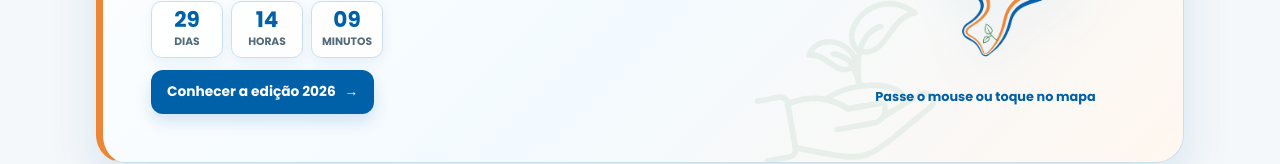
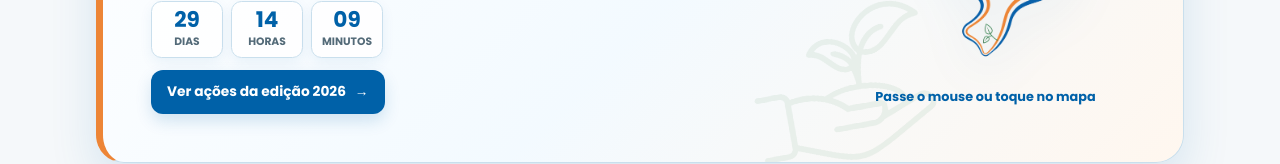
Before and after one commit to NataliaAraujo2/mobilizacao, a React (Vite) app: page / in a window 1280 px wide. Shown: the part 623-787 px from the top of the page. Built offline with nearby package versions, Linux system fonts and the light colour scheme; no server answers.

Commit message:
refactor: redirecionar pagina publica 2026

```diff
--- a/src/App.jsx
+++ b/src/App.jsx
@@ -7,7 +7,6 @@ const AccessMessagePage = lazy(() => import("./pages/AccessMessagePage"));
 const LoginPage = lazy(() => import("./pages/LoginPage"));
 const CampaignGateway = lazy(() => import("./pages/CampaignGateway"));
 const Campaign2025Page = lazy(() => import("./pages/Campaign2025Page"));
-const PublicHome = lazy(() => import("./pages/PublicHome"));
 const ReportViewerPage = lazy(() => import("./pages/ReportViewerPage"));
 const BranchesPage = lazy(() => import("./pages/BranchesPage"));
 const BranchViewersPage = lazy(() => import("./pages/BranchViewersPage"));
@@ -35,8 +34,7 @@ export default function App() {
         <Route index element={<CampaignGateway />} />
         <Route path="2025" element={<Campaign2025Page />} />
         <Route path="2025/relatorio" element={<ReportViewerPage />} />
-        <Route path="2026" element={<PublicHome />} />
-        {import.meta.env.DEV && <Route path="2026/desenvolvimento" element={<PublicHome />} />}
+        <Route path="2026" element={<Navigate to="/" replace />} />
         <Route path="login" element={<LoginPage />} />
         <Route path="admin/login" element={<LoginPage />} />
         <Route path="admin/acesso-bloqueado" element={<AccessMessagePage blocked />} />
--- a/src/auth/AuthProvider.jsx
+++ b/src/auth/AuthProvider.jsx
@@ -11,7 +11,7 @@ const SUPERADMIN_IDLE_NOTICE_KEY = "mobilizacao.superadmin-idle-expired";
 export default function AuthProvider({ children }) {
   const { pathname } = useLocation();
   const [session, setSession] = useState({ user: null, claims: null, loading: true, checked: false });
-  const needsSession = pathname === "/login" || pathname.startsWith("/admin") || pathname.startsWith("/consulta") || pathname.startsWith("/presencas") || pathname.startsWith("/presenca") || pathname.startsWith("/voluntario") || pathname.startsWith("/2026");
+  const needsSession = pathname === "/login" || pathname.startsWith("/admin") || pathname.startsWith("/consulta") || pathname.startsWith("/presencas") || pathname.startsWith("/presenca") || pathname.startsWith("/voluntario");
 
   useEffect(() => {
     if (!needsSession) {
--- a/src/components/VersionWatcher.jsx
+++ b/src/components/VersionWatcher.jsx
@@ -3,7 +3,7 @@ import { useLocation } from "react-router-dom";
 import styles from "./VersionWatcher.module.css";
 
 const STORAGE_KEY = "mobilizacao.deployment-version";
-const AUTO_UPDATE_PATHS = new Set(["/", "/2025", "/2025/relatorio", "/2026"]);
+const AUTO_UPDATE_PATHS = new Set(["/", "/2025", "/2025/relatorio"]);
 
 export default function VersionWatcher() {
   const { pathname } = useLocation();
--- a/src/pages/CampaignGateway.jsx
+++ b/src/pages/CampaignGateway.jsx
@@ -134,7 +134,7 @@ export default function CampaignGateway() {
           <h2 id="map-teaser-title">Em 21 de outubro, escolha sua ação!</h2>
           <p>Em breve, você poderá escolher a ação em que deseja atuar como voluntário e acompanhar as mobilizações em cada estado.</p>
           <VolunteerChoicesCountdown />
-          <Link className={styles.teaserLink} to="/2026">Conhecer a edição 2026 <b aria-hidden="true">→</b></Link>
+          <button className={styles.teaserLink} type="button" onClick={() => setMapOpen(true)}>Ver ações da edição 2026 <b aria-hidden="true">→</b></button>
         </div>
         <button className={styles.mapLogoButton} type="button" aria-expanded={mapVisible} aria-controls="mapa-acoes-publico" onClick={() => mapOpen ? closeMap() : setMapOpen(true)}>
           <img className={styles.mapLogo} src={logo2026} alt="MobilizAÇÃO 2026 — Semeando e Cultivando o Futuro" width="1400" height="1466" />
--- a/src/pages/CampaignGateway.module.css
+++ b/src/pages/CampaignGateway.module.css
@@ -19,7 +19,7 @@
 .mapTeaser .eyebrow { color: var(--brand-orange); }
 .mapTeaserCopy h2 { max-width: 38rem; margin: .5rem 0; color: var(--brand-blue); font-size: clamp(1.8rem, 5vw, 3.4rem); line-height: 1.06; letter-spacing: -.04em; }
 .mapTeaserCopy > p:not(.eyebrow) { max-width: 36rem; color: var(--text-muted); line-height: 1.6; }
-.teaserLink { display: inline-flex; align-items: center; gap: .55rem; margin-top: .75rem; padding: .75rem 1rem; color: white; font-size: .86rem; font-weight: 800; text-decoration: none; background: var(--brand-blue); border-radius: .75rem; box-shadow: 0 .45rem 1rem rgb(0 97 168 / 16%); }
+.teaserLink { display: inline-flex; align-items: center; gap: .55rem; margin-top: .75rem; padding: .75rem 1rem; color: white; font: inherit; font-size: .86rem; font-weight: 800; text-decoration: none; background: var(--brand-blue); border: 0; border-radius: .75rem; box-shadow: 0 .45rem 1rem rgb(0 97 168 / 16%); cursor: pointer; }
 .countdown { display: flex; gap: .5rem; margin-top: 1.1rem; }
 .countdown span { display: grid; min-width: 4.5rem; padding: .45rem .55rem; text-align: center; background: rgb(255 255 255 / 86%); border: 1px solid #c9dfed; border-radius: .65rem; box-shadow: 0 .3rem .8rem rgb(0 97 168 / 7%); }
 .countdown strong { color: var(--brand-blue); font-size: 1.35rem; line-height: 1; }
```
